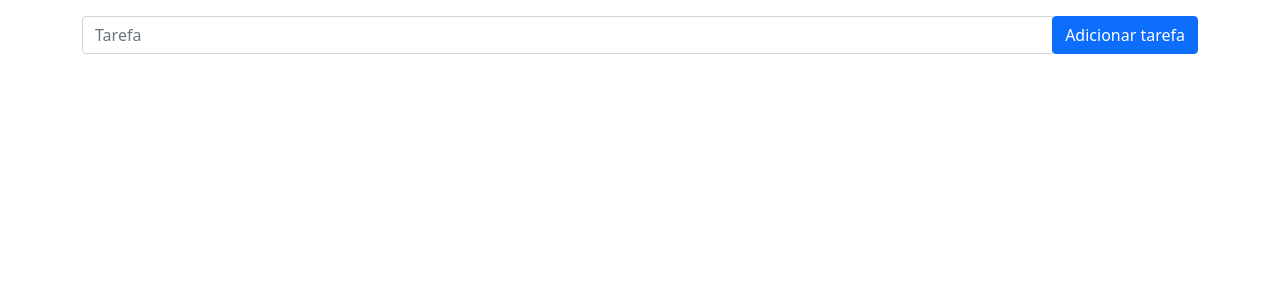
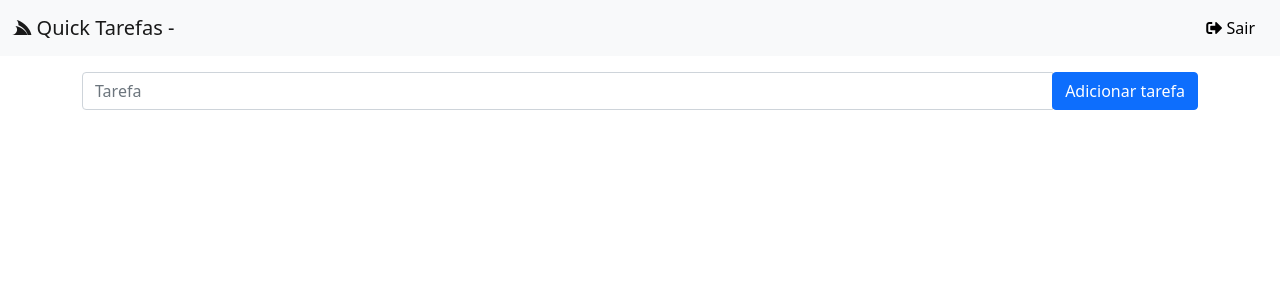
Before and after one commit to kleytonbarcelos/tarefas, a React (Create React App) app: page / in a window 1280 px wide. Shown: the top 300 px of the page. Built offline with nearby package versions, Linux system fonts and the light colour scheme.

Commit message:
add firebase

```diff
--- a/package.json
+++ b/package.json
@@ -9,6 +9,7 @@
     "@testing-library/react": "^11.1.0",
     "@testing-library/user-event": "^12.1.10",
     "bootstrap": "^5.1.3",
+    "firebase": "^9.6.0",
     "react": "^17.0.2",
     "react-bootstrap": "^2.0.3",
     "react-dom": "^17.0.2",
--- a/src/App.js
+++ b/src/App.js
@@ -1,8 +1,39 @@
 import React, { useState, useEffect } from 'react';
 import { Modal, Button } from "react-bootstrap";
 
+import './firebase'
+import {getAuth, signInWithPopup, GoogleAuthProvider } from "firebase/auth";
+
 function App(){
   const [tasks, setTasks] = useState([])
+
+
+  const [displayName, setDisplayName] = useState();
+  const [email, setEmail] = useState();
+  const [photoURL, setPhotoURL] = useState();
+  function signInWithGoogle() {
+    const provider = new GoogleAuthProvider()
+    const auth = getAuth();
+    signInWithPopup(auth, provider)
+    .then((result) => {
+      // This gives you a Google Access Token. You can use it to access the Google API.
+      const credential = GoogleAuthProvider.credentialFromResult(result);
+      const token = credential.accessToken;
+      // The signed-in user info.
+      const user = result.user;
+      setDisplayName(user.displayName)
+      setEmail(user.email)
+      setPhotoURL(user.photoURL)
+    }).catch((error) => {
+      console.log(error)
+      // Handle Errors here.
+      // error.code;
+      // error.message;
+      // error.email;
+      // The AuthCredential type that was used.
+      const credential = GoogleAuthProvider.credentialFromError(error);
+    });
+  }
 
   useEffect(() => {
     let response = localStorage.getItem("tasks");
@@ -82,6 +113,13 @@ function App(){
   const [tarefaNome, setTarefaNome] = useState();
 
   return (
+    <>
+    <nav className="navbar navbar-light bg-light">
+      <div className="container-fluid">
+        <a className="navbar-brand" href="/"><i className="fab fa-servicestack"></i> Quick Tarefas - <span>{displayName}</span></a>
+        <div><button className="btn btn-light" onClick={signInWithGoogle}><i className="fas fa-sign-out-alt"></i> Sair</button></div>
+      </div>
+    </nav>
     <div className="container">
       <Modal
         show={show}
@@ -135,35 +173,15 @@ function App(){
               <div>
                 <span className="badge rounded-pill bg-secondary hand me-2" onClick={()=>editTask(task.id)}>Editar</span>
                 <span className="badge rounded-pill bg-danger hand" onClick={()=>removeTask(task.id)}>Excluir</span>
-                {/* <span className="me-2 badge bg-secondary hand" onClick={()=>editTask(task.id)}><i class="fa fa-edit" aria-hidden="true"></i> Editar</span>
+                {/* <span className="me-2 badge bg-secondary hand" onClick={()=>editTask(task.id)}><i className="fa fa-edit" aria-hidden="true"></i> Editar</span>
                 <span className="badge bg-danger hand" onClick={()=>removeTask(task.id)}>Excluir</span> */}
               </div>
             </li>
           ))}
         </ul>
       </div>
-      {/* <div className="modal fade" show={show} onHide={handleClose} ref={modalRef} id="exampleModal" tabindex="-1" aria-labelledby="exampleModalLabel" aria-hidden="true">
-        <div className="modal-dialog">
-          <div className="modal-content">
-            <div className="modal-header">
-              <h5 className="modal-title" id="exampleModalLabel">Editar tarefa</h5>
-              <button type="button" className="btn-close" data-bs-dismiss="modal" aria-label="Close"></button>
-            </div>
-            <div className="modal-body">
-              <input type="hidden" className="form-control" id="tarefaId" />
-              <div className="mb-3">
-                <label for="tarefa" className="form-label">Tarefa</label>
-                <input type="text" className="form-control" id="tarefa" placeholder="Tarefa" />
-              </div>
-            </div>
-            <div className="modal-footer">
-              <button type="button" className="btn btn-secondary" data-bs-dismiss="modal">Fechar</button>
-              <button type="button" className="btn btn-primary" onClick={()=>editTaskSave()}>Salvar</button>
-            </div>
-          </div>
-        </div>
-      </div> */}
     </div>
+    </>
   );
 }
 
--- /dev/null
+++ b/src/firebase.js
@@ -0,0 +1,14 @@
+import { initializeApp } from 'firebase/app'
+
+const firebaseConfig = {
+  apiKey: "AIzaSyBmqVN19rrriFO54G4K-Pr5qK7PKbySOyU",
+  authDomain: "tarefas-556b0.firebaseapp.com",
+  projectId: "tarefas-556b0",
+  storageBucket: "tarefas-556b0.appspot.com",
+  messagingSenderId: "192343976647",
+  appId: "1:192343976647:web:e2a773df35e562ea9bace2"
+}
+
+initializeApp(firebaseConfig)
+
+//https://www.youtube.com/watch?v=DRaoK7eHlY4
```
Also changed, not shown: 2 other files (tests, documents, lock files or other folders).
